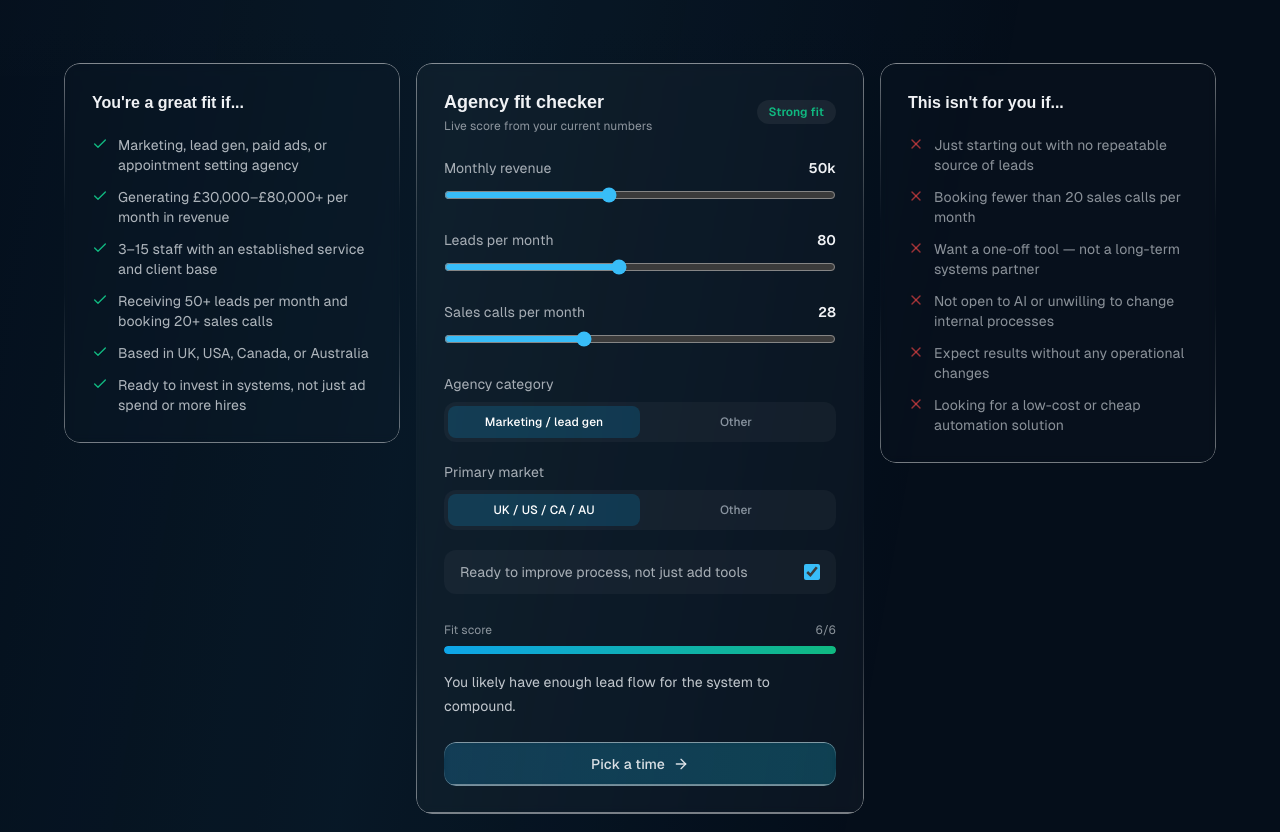
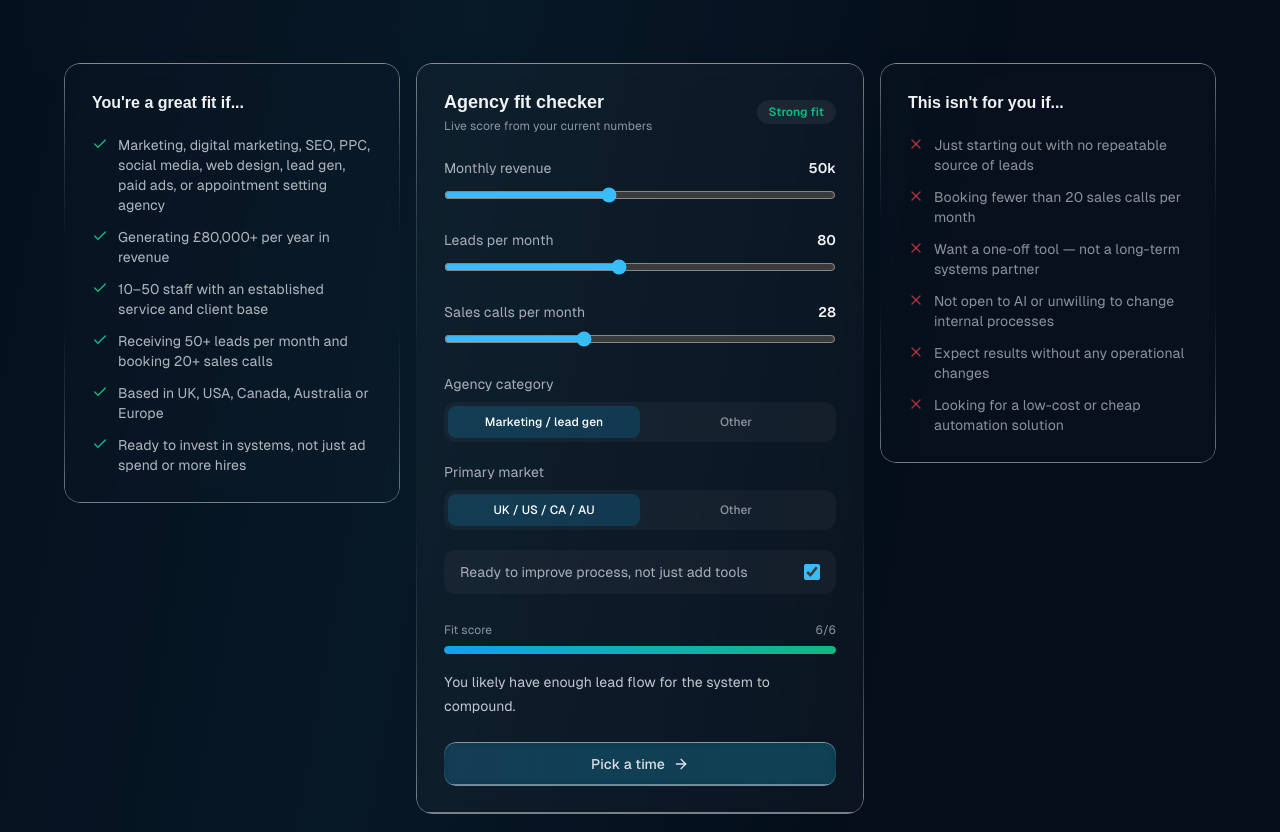
Before and after one commit to GianUOM/Landing-Page-LeadForm, a React (Vite) app: page / in a window 1280 px wide. Shown: the part 4600-5432 px from the top of the page. Built offline with nearby package versions, Linux system fonts and the light colour scheme; a web font is replaced by a local one.

Commit message:
Edited ICP

```diff
--- a/src/components/PlansSection.tsx
+++ b/src/components/PlansSection.tsx
@@ -3,11 +3,11 @@ import { motion } from 'framer-motion'
 import { ArrowRight, Check, X } from 'lucide-react'
 
 const GOOD_FIT = [
-  'Marketing, lead gen, paid ads, or appointment setting agency',
-  'Generating £30,000–£80,000+ per month in revenue',
-  '3–15 staff with an established service and client base',
+  'Marketing, digital marketing, SEO, PPC, social media, web design, lead gen, paid ads, or appointment setting agency',
+  'Generating £80,000+ per year in revenue',
+  '10–50 staff with an established service and client base',
   'Receiving 50+ leads per month and booking 20+ sales calls',
-  'Based in UK, USA, Canada, or Australia',
+  'Based in UK, USA, Canada, Australia or Europe',
   'Ready to invest in systems, not just ad spend or more hires',
 ]
 
```
